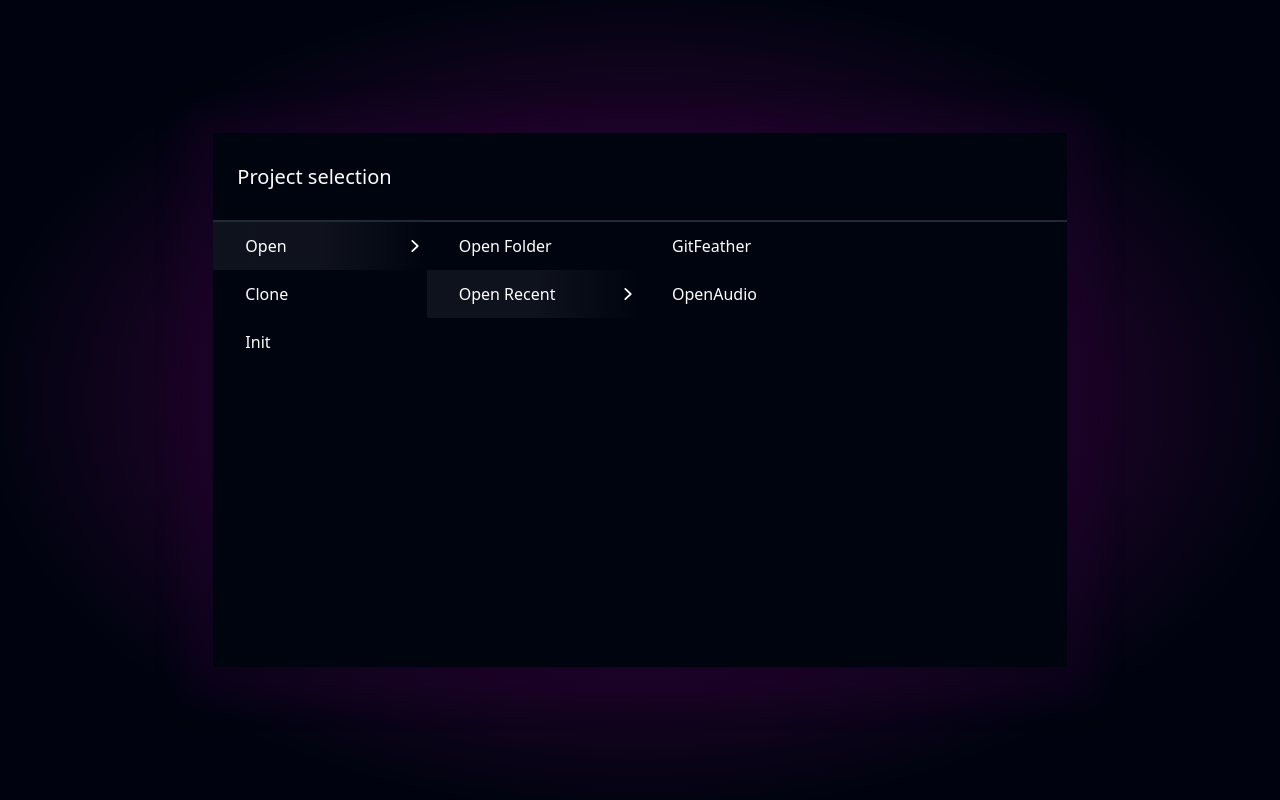
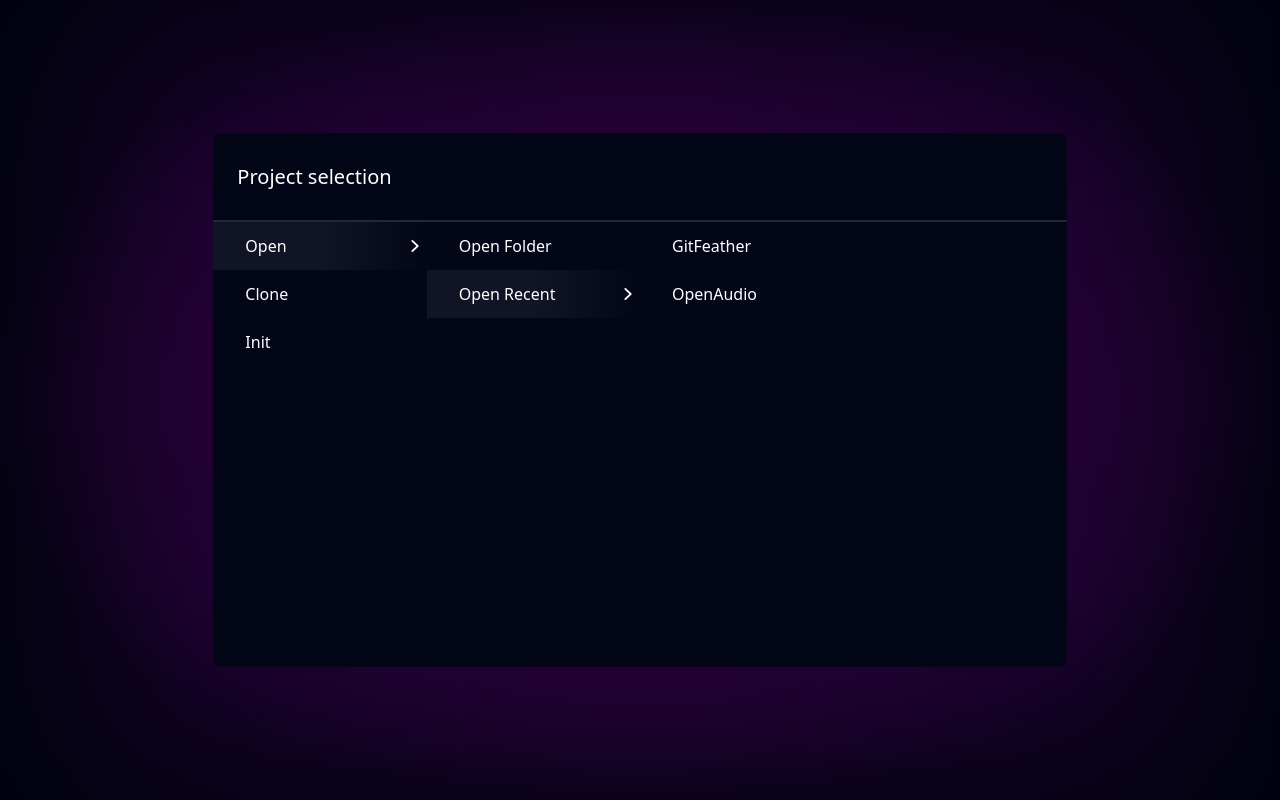
Before and after one commit to Duckelekuuk/GitFeather, a React (Vite) app: page /#/ in a window 1280 px wide. Built offline with nearby package versions, Linux system fonts and the light colour scheme.

Commit message:
Update styling

```diff
--- a/src/App.scss
+++ b/src/App.scss
@@ -10,10 +10,13 @@
 
 .select-background {
   background: radial-gradient(51.51% 51.84% at 50% 50%, rgba(130, 0, 124, 0.6) 0%, rgba(0, 0, 0, 0) 100%) /* warning: gradient uses a rotation that is not supported by CSS and may not behave as expected */, #00030F;
+  //background: radial-gradient(53.56% 97.02% at 49.06% 46.44%, rgba(130, 0, 69, 0.7) 0%, rgba(0, 0, 0, 0) 70%) /* warning: gradient uses a rotation that is not supported by CSS and may not behave as expected */, #00030F;
 }
 
 .pop-shadow {
-  box-shadow: 0px 6px 30px 30px rgba(38, 0, 56, 0.2);
+  //box-shadow: 0px 6px 30px 30px rgba(38, 0, 56, 0.2);
+  //box-shadow: 0px 1px 200px 100px rgba(38, 0, 56, 0.5);
+  box-shadow: 0px 1px 200px 100px rgb(54 0 80 / 50%);
 }
 
 .list-item__gradient {
--- a/src/components/project-overview/ListItem.tsx
+++ b/src/components/project-overview/ListItem.tsx
@@ -14,9 +14,13 @@ export default class ListItem extends Component<ListItemProperties> {
         return (
             <div
                 {...this.props}
-                className={cx(this.props.className, 'h-12 flex pl-8 justify-between items-center', {
-                    'list-item__gradient': this.props.selected
-                })}
+                className={cx(
+                    this.props.className,
+                    'h-12 flex pl-8 justify-between cursor-pointer select-none items-center',
+                    {
+                        'list-item__gradient': this.props.selected
+                    }
+                )}
             >
                 {this.props.children}
                 {this.props.selected ? (
--- a/src/pages/ProjectOverview.tsx
+++ b/src/pages/ProjectOverview.tsx
@@ -9,7 +9,7 @@ export default class ProjectOverview extends Component {
             <div className={'select-background w-screen h-screen flex justify-center items-center'}>
                 <div
                     className={
-                        'rounded-s w-4/6 h-4/6 drop-shadow-lg text-white bg-[#00040F] pop-shadow'
+                        'rounded-lg w-4/6 h-4/6 drop-shadow-lg text-white bg-slate-950 border-zinc-800 border-0 pop-shadow'
                     }
                 >
                     <header
```
